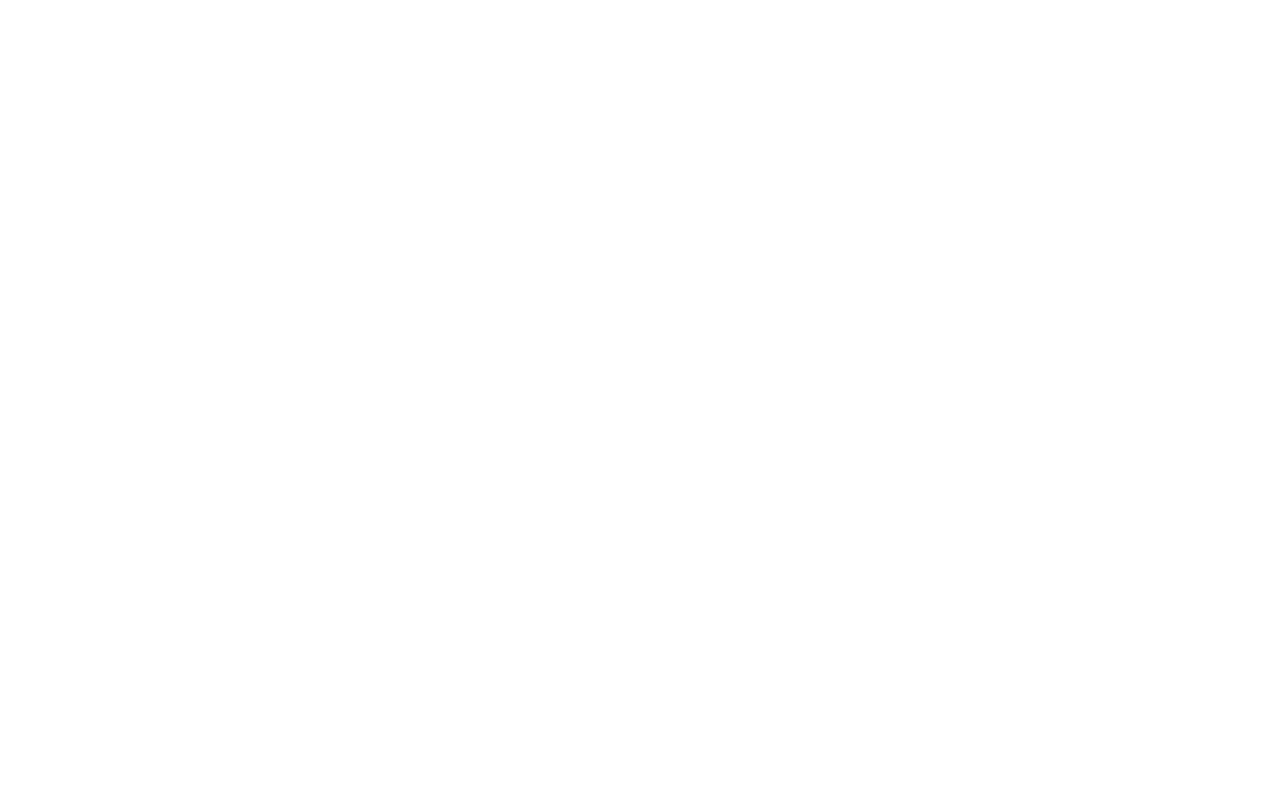
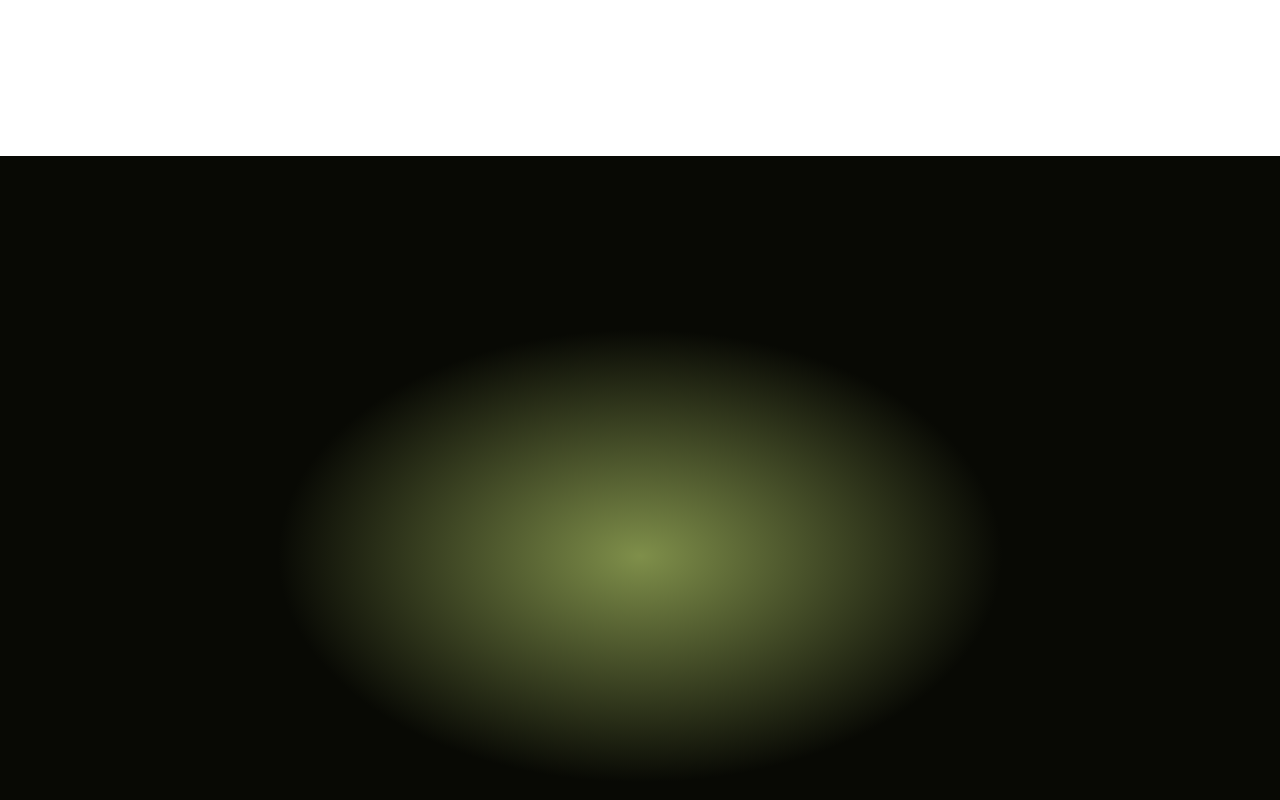
Before and after one commit to owaiskhilji/SvelteKit-OpenAI-email-generator, a SvelteKit app: page / in a window 1280 px wide. Shown: the part 676-1476 px from the top of the page. Before the commit the page ends 800 px from the top, so only its background shows below. Built offline with nearby package versions, Linux system fonts and the light colour scheme.

Commit message:
Refactor EmailCard usage: adjust layout in +page.svelte and remove unused getemail route

```diff
--- a/src/lib/components/EmailCard.svelte
+++ b/src/lib/components/EmailCard.svelte
@@ -42,12 +42,7 @@
 
 
 
-
-
-
-
-
-<div class="min-h-screen w-full bg-radial-[at_50%_50%] from-[#7f8f4a] to-[#080904] to-40% flex items-center justify-center py-24">
+<div class="min-h-screen w-full bg-radial-[at_50%_50%] from-[#7f8f4a] to-[#080904] to-40% flex items-center justify-center py-24 mt-8">
 <div class="grid grid-cols-1 sm:grid-cols-2 md:grid-cols-2 lg:grid-cols-3 gap-6">
   <!-- Card 01  -->
   {#each emailsData as item, i}
--- a/src/routes/+page.svelte
+++ b/src/routes/+page.svelte
@@ -1,10 +1,11 @@
 
  <script>
+	import EmailCard from '$lib/components/EmailCard.svelte';
 	import GenerateEmail from '$lib/components/GenerateEmail.svelte';
 
 </script>
 
 <div>
 <GenerateEmail/>
-
+<EmailCard/>
 </div>
--- a/src/routes/getemail/+page.svelte
+++ /dev/null
@@ -1,8 +0,0 @@
-
- <script>
-	import EmailCard from '$lib/components/EmailCard.svelte';
-</script>
-
-<div>
-  <EmailCard/>
-</div>
```
